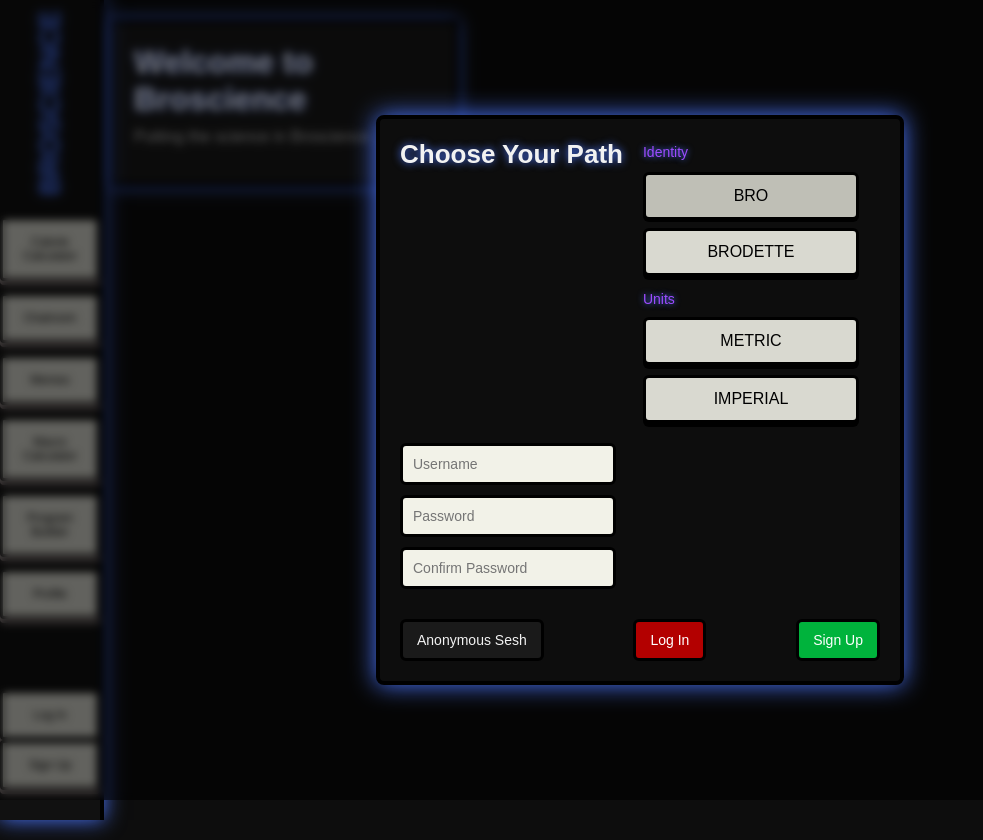
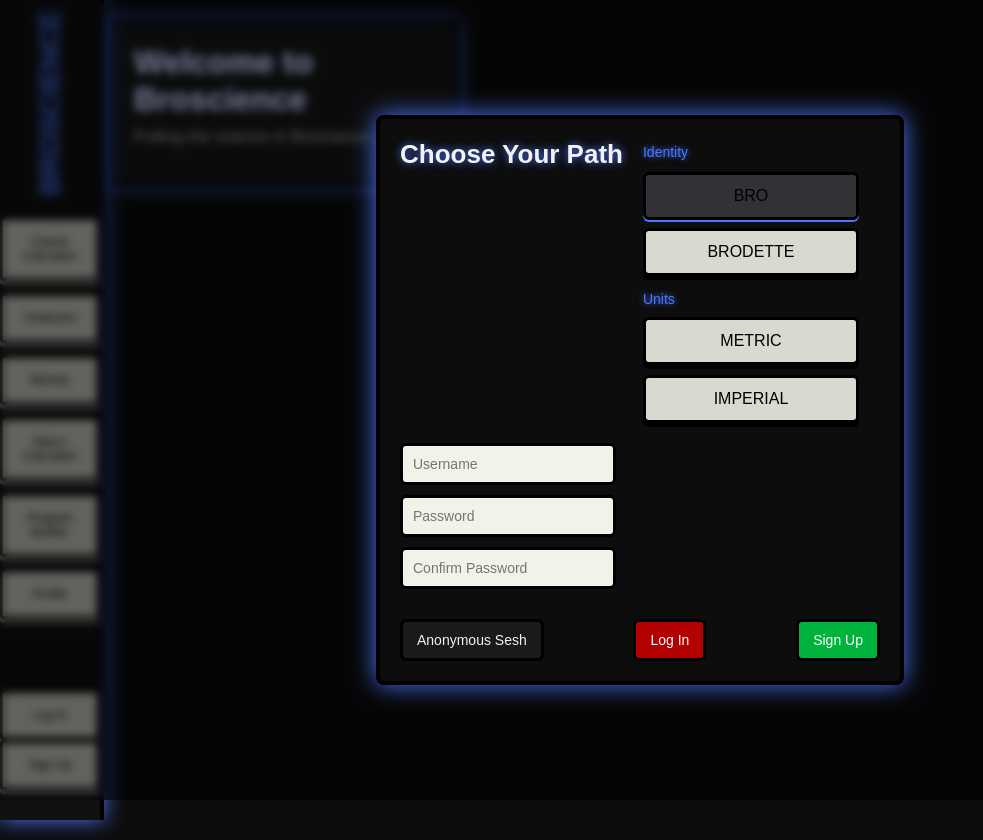
Before and after one commit to Tewie42/broscience, a plain HTML site: page index.html in a window 1280 px wide. Both pictures are taken after a click on the button "BRO". Shown: the whole page, without its empty margins (0-983 px from the left). Drawn offline with Linux system fonts and the light colour scheme.

Commit message:
Update modal.css

```diff
--- a/css/modal.css
+++ b/css/modal.css
@@ -55,7 +55,7 @@
 }
 
 .section-label {
-    color: #9d4bff;
+    color: #4b76ff;
     font-size: 14px;
     margin-top: 5px;
     text-shadow: 0 0 6px #4b76ff;
@@ -139,8 +139,8 @@
     color: #fff;
 }
 .keycap.selected {
-    background: #bfbfb6;
-    box-shadow: 0 2px #000;
+    background: #323236;
+    box-shadow: 0 2px #4b76ff;
     transform: translateY(2px);
 }
 
```
